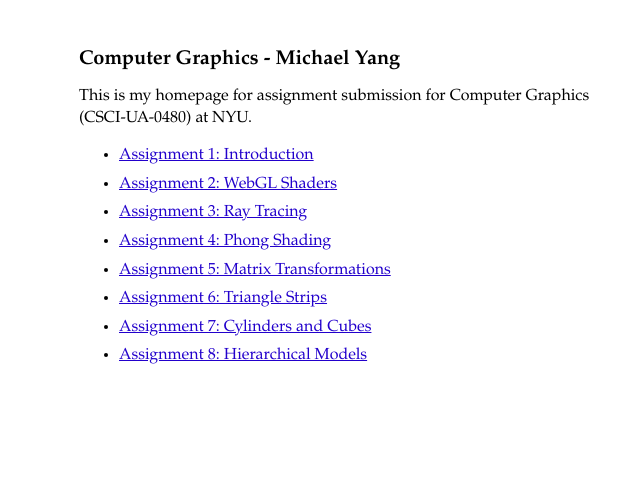
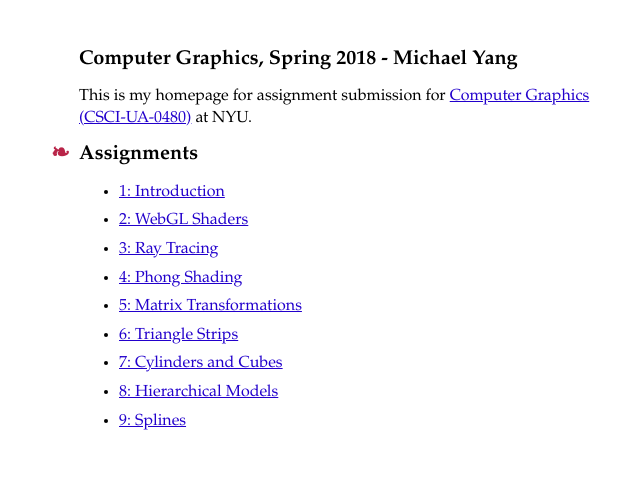
Before and after one commit to themichaelyang/cims.nyu.edu, a plain HTML site: page graphics/index.html in a window 1280 px wide. Shown: the whole page, without its empty margins (281-921 px from the left). Drawn offline with Linux system fonts and the light colour scheme.

Commit message:
updated assignments page

```diff
--- a/graphics/index.html
+++ b/graphics/index.html
@@ -48,18 +48,22 @@
   </style>
 </head>
 <body>
-<h1>Computer Graphics - Michael Yang</h1>
-<p>This is my homepage for assignment submission for Computer Graphics
-(CSCI-UA-0480) at NYU.</p>
+<h1>Computer Graphics, Spring 2018 - Michael Yang</h1>
+<p>
+  This is my homepage for assignment submission for <a href="http://mrl.nyu.edu/~perlin/courses/spring2018/">Computer Graphics
+  (CSCI-UA-0480)</a> at NYU.
+</p>
+<h2>Assignments</h2>
 <ul>
-  <li><a href="hw/1">Assignment 1: Introduction</a></li>
-  <li><a href="hw/2">Assignment 2: WebGL Shaders</a></li>
-  <li><a href="hw/3">Assignment 3: Ray Tracing</a></li>
-  <li><a href="hw/4">Assignment 4: Phong Shading</a></li>
-  <li><a href="hw/5">Assignment 5: Matrix Transformations</a></li>
-  <li><a href="hw/6">Assignment 6: Triangle Strips</a></li>
-  <li><a href="hw/7">Assignment 7: Cylinders and Cubes</a></li>
-  <li><a href="hw/8">Assignment 8: Hierarchical Models</a></li>
+  <li><a href="hw/1">1: Introduction</a></li>
+  <li><a href="hw/2">2: WebGL Shaders</a></li>
+  <li><a href="hw/3">3: Ray Tracing</a></li>
+  <li><a href="hw/4">4: Phong Shading</a></li>
+  <li><a href="hw/5">5: Matrix Transformations</a></li>
+  <li><a href="hw/6">6: Triangle Strips</a></li>
+  <li><a href="hw/7">7: Cylinders and Cubes</a></li>
+  <li><a href="hw/8">8: Hierarchical Models</a></li>
+  <li><a href="hw/9">9: Splines</a></li>
 </ul>
 </p>
 </body>
```
